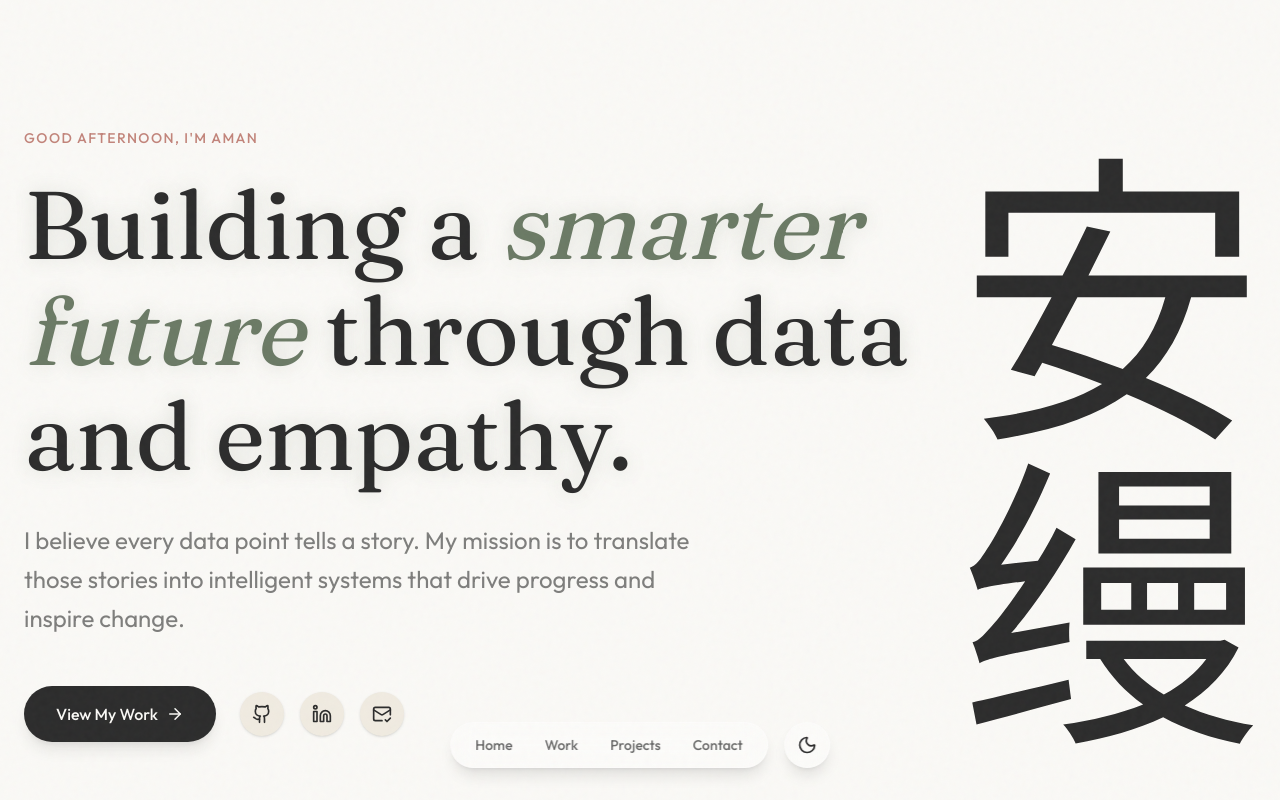
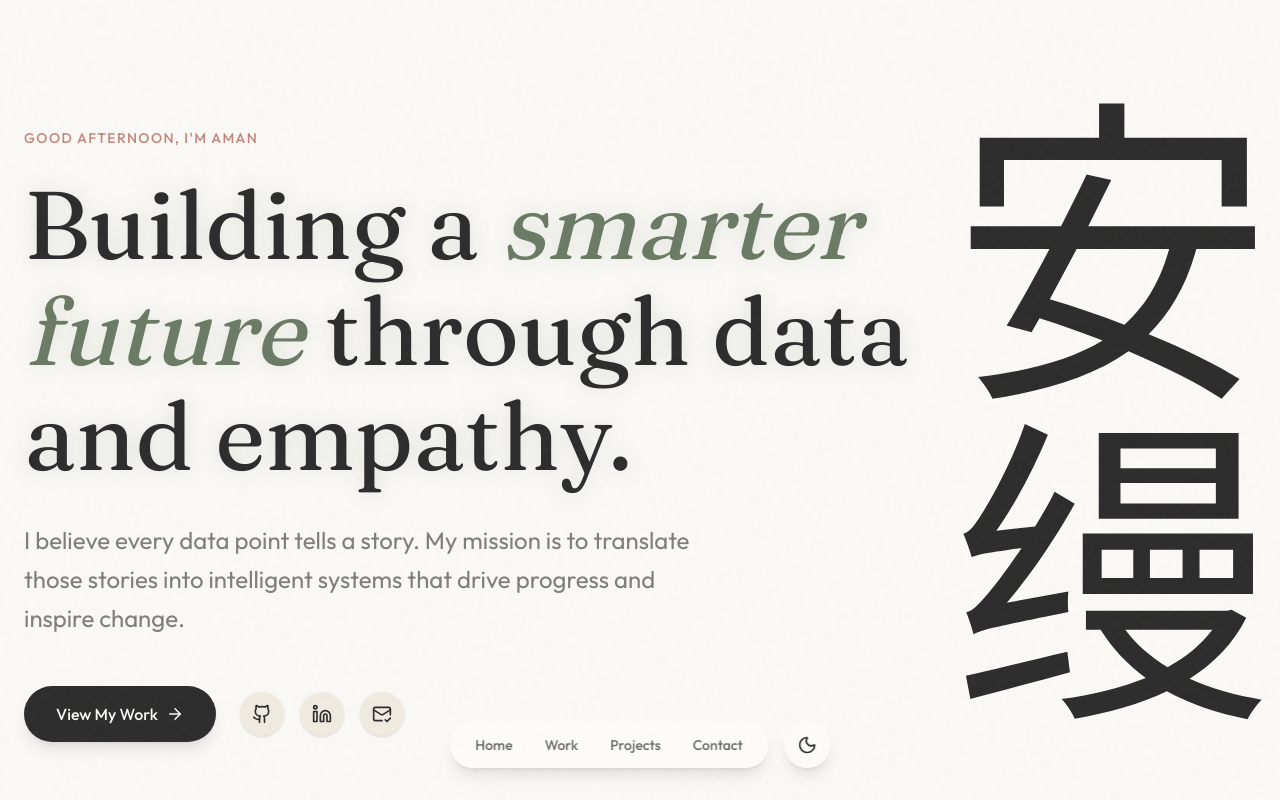
Before and after one commit to Amanmeena0/Aman-meena, a React (Vite) app: page / in a window 1280 px wide. Shown: the top 800 px of the page. Built offline with nearby package versions, Linux system fonts and the light colour scheme.

Commit message:
fix: adjust animation properties and styling for Decorative Name in HeroSection

```diff
--- a/src/components/Sections/HeroSection.tsx
+++ b/src/components/Sections/HeroSection.tsx
@@ -47,12 +47,12 @@ export function HeroSection() {
 
       {/* Decorative Name */}
       <motion.div
-        initial={{ opacity: 0, x: 100 }}
+        initial={{ opacity: 0, x: 50 }}
         animate={{ opacity: 1, x: 0 }}
-        transition={{ duration: 1.2, ease: "easeOut" }}
-        className="relative mt-10 xl:absolute xl:right-10 2xl:right-26 xl:top-1/2 xl:-translate-y-1/2 pointer-events-none select-none opacity-[0.02] xl:opacity-[0.03] flex justify-center xl:block"
+        transition={{ duration: 1.5, ease: "easeOut" }}
+        className="relative mt-12 lg:absolute lg:mt-0 lg:right-4 xl:right-8 lg:top-1/2 lg:-translate-y-1/2 pointer-events-none select-none opacity-[0.03] lg:opacity-[0.04] flex justify-center lg:block z-0"
       >
-        <div className="text-[7rem] sm:text-[10rem] md:text-[14rem] lg:text-[18rem] xl:text-[19rem] 2xl:text-[20rem] font-serif [writing-mode:horizontal-tb] xl:[writing-mode:vertical-rl] text-charcoal leading-none">
+        <div className="text-[6rem] sm:text-[9rem] md:text-[12rem] lg:text-[15rem] xl:text-[20rem] font-serif [writing-mode:horizontal-tb] lg:[writing-mode:vertical-rl] text-charcoal leading-none">
           安缦
         </div>
       </motion.div>
```
